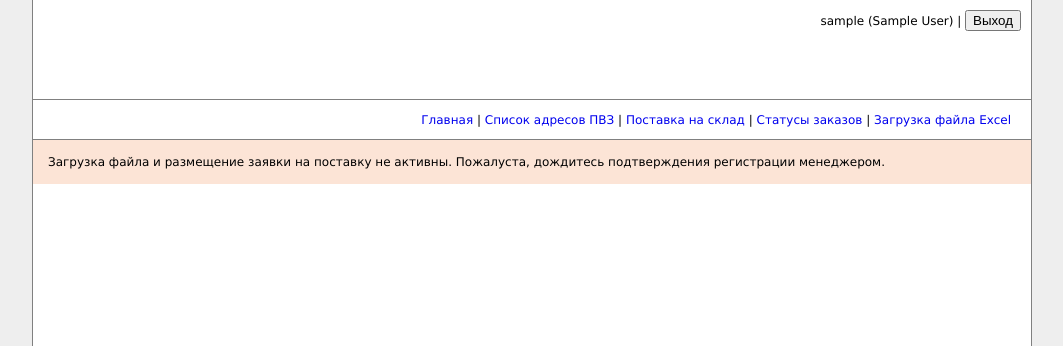
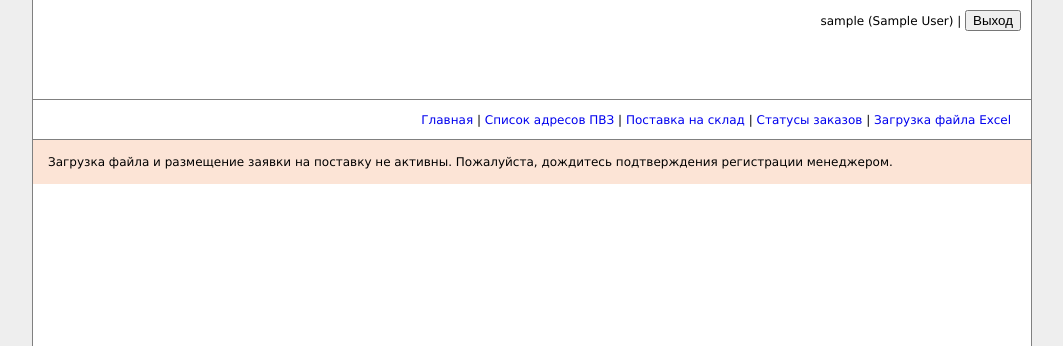
Before and after one commit to NickJoyce/ExcelUpload, a Django app: page /accounts/login/?next=/ in a window 1280 px wide. Shown: the top 346 px of the page, without its empty margins (108-1171 px from the left). Run offline with Django 4.2, Linux system fonts and the light colour scheme; the visitor is signed in with stand-in values (Sample User, id 1); parts of the project's set-up code (start-up, migrations or seed data) failed here and were passed over; some libraries are stand-ins or nearby versions.

Commit message:
base.html update

```diff
--- a/templates/base.html
+++ b/templates/base.html
@@ -38,10 +38,12 @@
 
 
 		    <div class="content">
-			<div class="messages">
-				<div  class="error">Загрузка файла и размещение заявки на поставку не активны.
-					Пожалуста, дождитесь подтверждения регистрации менеджером.   </div>
-			</div>
+			{% if request.user.profile.is_added_to_main_system %}
+				<div class="messages">
+					<div  class="error">Загрузка файла и размещение заявки на поставку не активны.
+						Пожалуйста, дождитесь подтверждения регистрации менеджером.   </div>
+				</div>
+			{% endif %}
 
 				{% if messages %}
 					<div class="messages">
```
